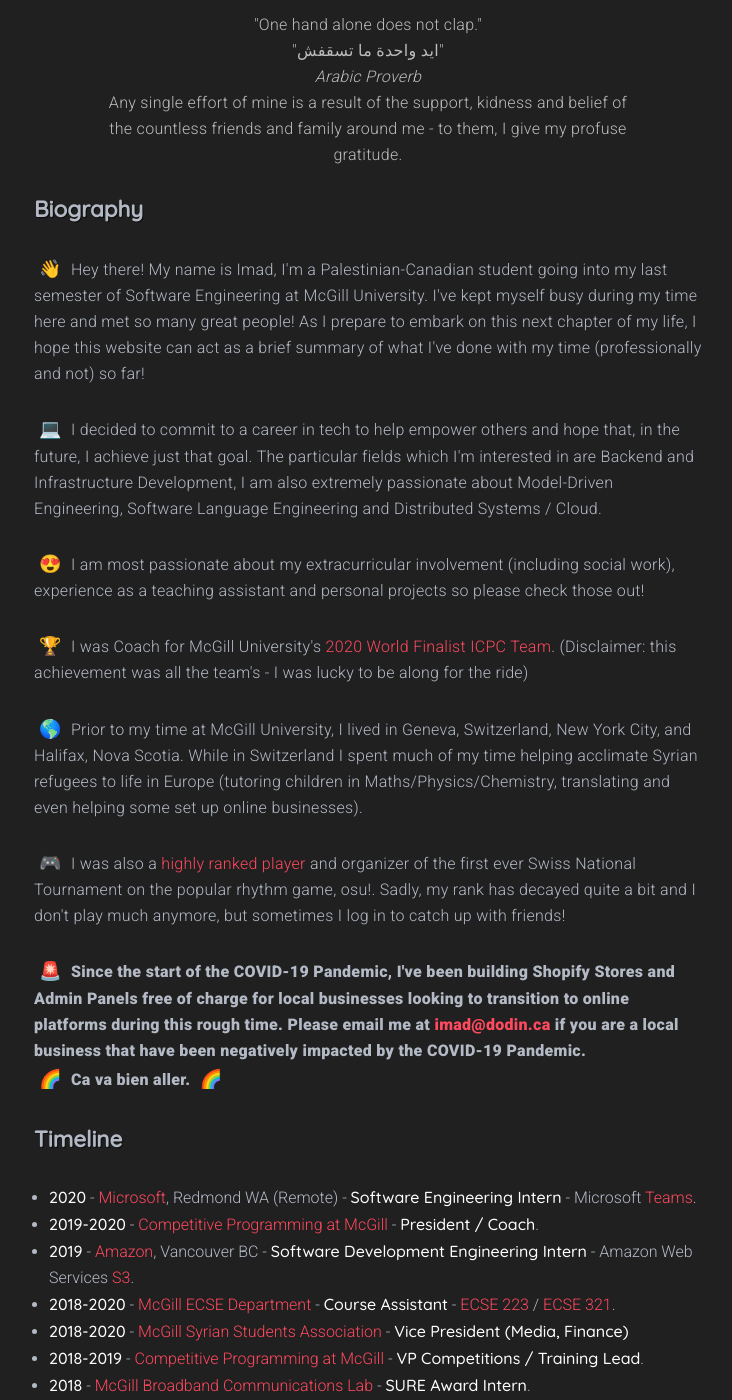
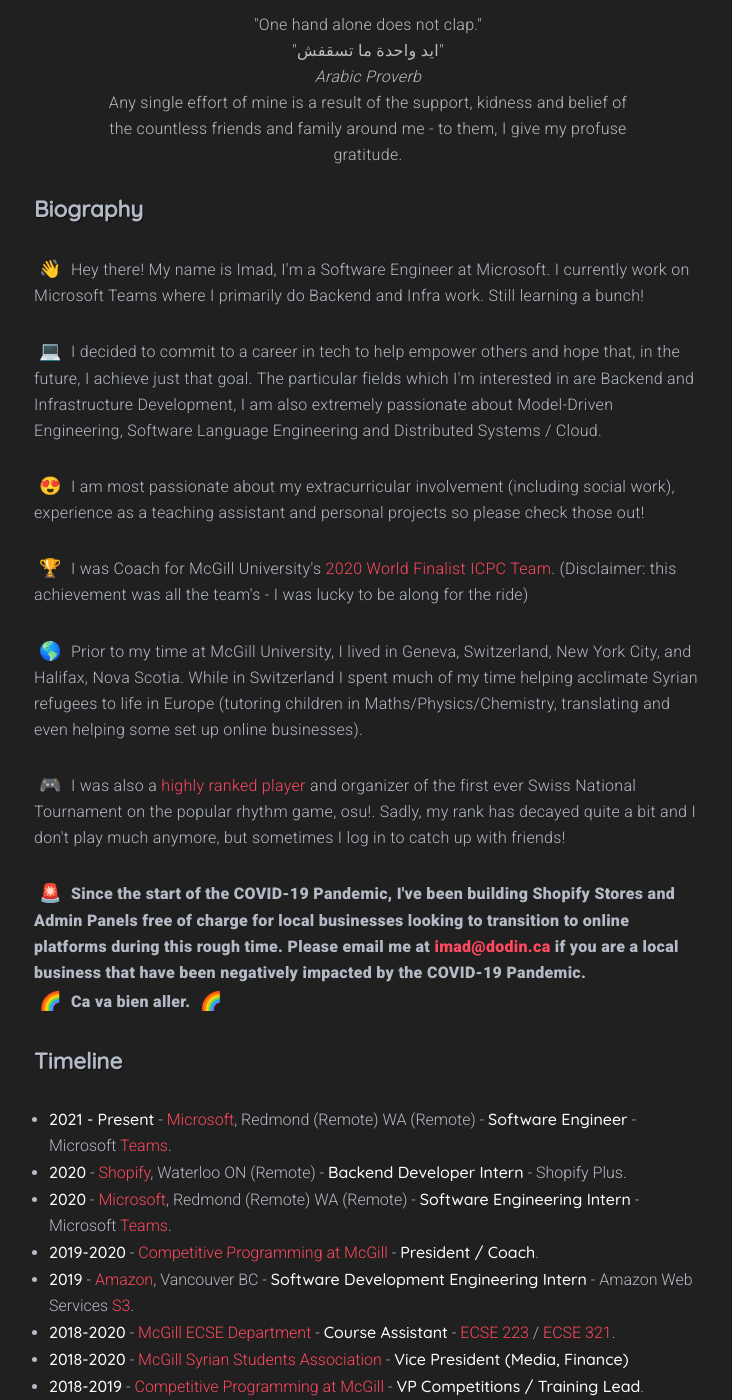
Before and after one commit to idodin/idodin.github.io, a Jekyll site: the page built from about.md, in a window 1280 px wide and 1400 px high, scrolled down 655 px. Shown: the whole window, without its empty margins (272-1004 px from the left). Built offline with Jekyll 4.4.1, drawn with Linux system fonts in a browser that asks for light colours; nearby versions of some CDN libraries; emoji names are drawn with the system emoji font; comment, search, counter and statistics services are not loaded.

Commit message:
Update about.md

```diff
--- a/about.md
+++ b/about.md
@@ -72,12 +72,7 @@
               </p>
               <h3>Biography</h3>
               <p style="margin-top: 0px !important;">
-                :wave: Hey there! My name is Imad, I'm a Palestinian-Canadian student
-                going into my last semester of Software Engineering at McGill
-                University. I've kept myself busy during my time here and met so
-                many great people! As I prepare to embark on this next chapter of
-                my life, I hope this website can act as a brief summary of what
-                I've done with my time (professionally and not) so far!
+                :wave: Hey there! My name is Imad, I'm a Software Engineer at Microsoft. I currently work on Microsoft Teams where I primarily do Backend and Infra work. Still learning a bunch!
               </p>
               <p>
                 :computer: I decided to commit to a career in tech to help empower others and
@@ -122,8 +117,22 @@
               <h3>Timeline</h3>
               <ul class="timeline">
                 <li>
+                  <b>2021 - Present</b> -
+                  <a href="https://www.microsoft.com/en-ca" target="_blank">Microsoft</a>, Redmond (Remote)
+                  WA (Remote) - <b>Software Engineer</b> - Microsoft
+                  <a
+                    href="https://www.microsoft.com/en-ca/microsoft-365/microsoft-teams/group-chat-software" target="_blank"
+                    >Teams</a
+                  >.
+                </li>
+                <li>
                   <b>2020</b> -
-                  <a href="https://www.microsoft.com/en-ca" target="_blank">Microsoft</a>, Redmond
+                  <a href="https://shopify.ca" target="_blank">Shopify</a>, Waterloo
+                  ON (Remote) - <b>Backend Developer Intern</b> - Shopify Plus.
+                </li>
+                <li>
+                  <b>2020</b> -
+                  <a href="https://www.microsoft.com/en-ca" target="_blank">Microsoft</a>, Redmond (Remote)
                   WA (Remote) - <b>Software Engineering Intern</b> - Microsoft
                   <a
                     href="https://www.microsoft.com/en-ca/microsoft-365/microsoft-teams/group-chat-software" target="_blank"
```
